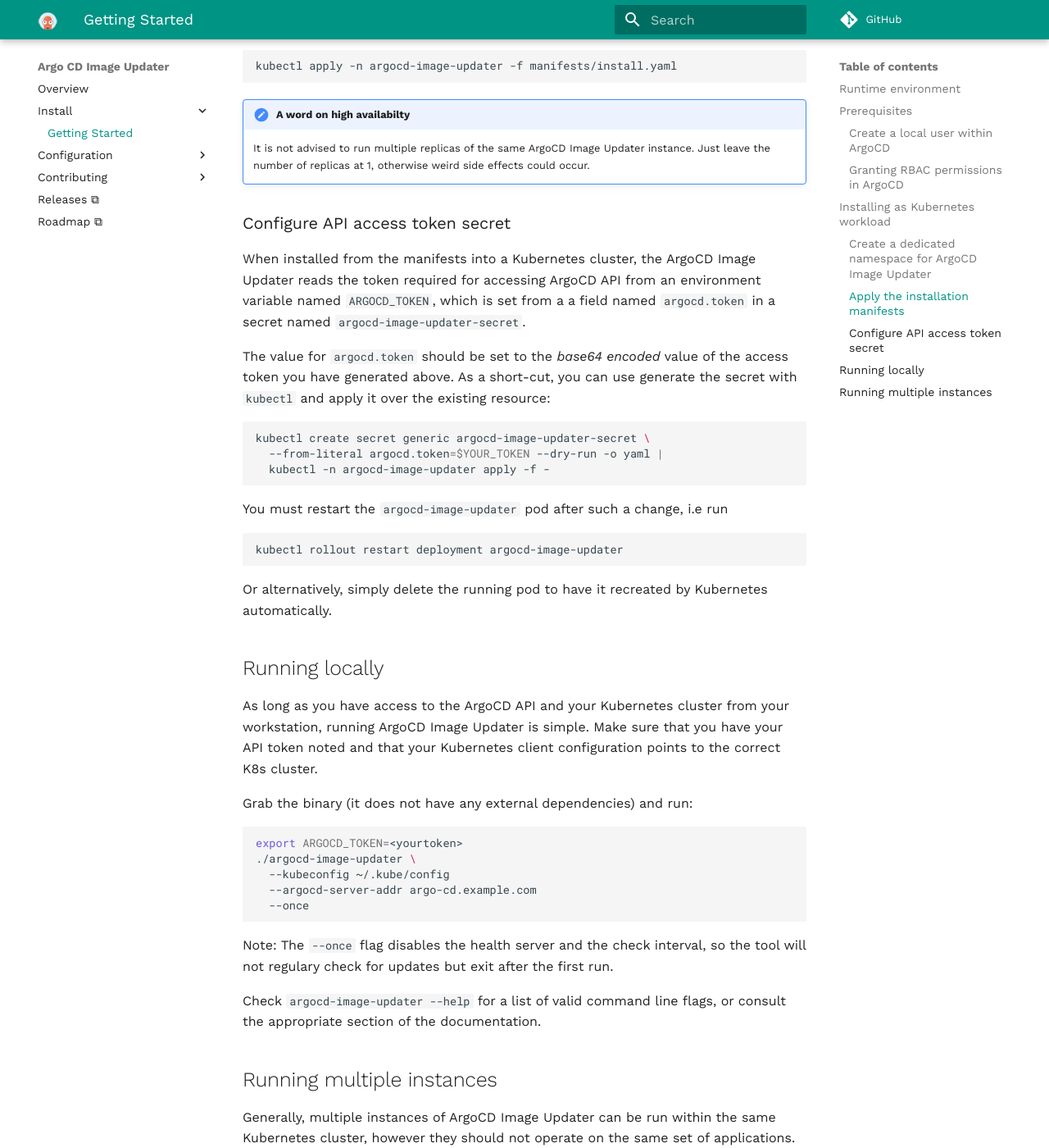
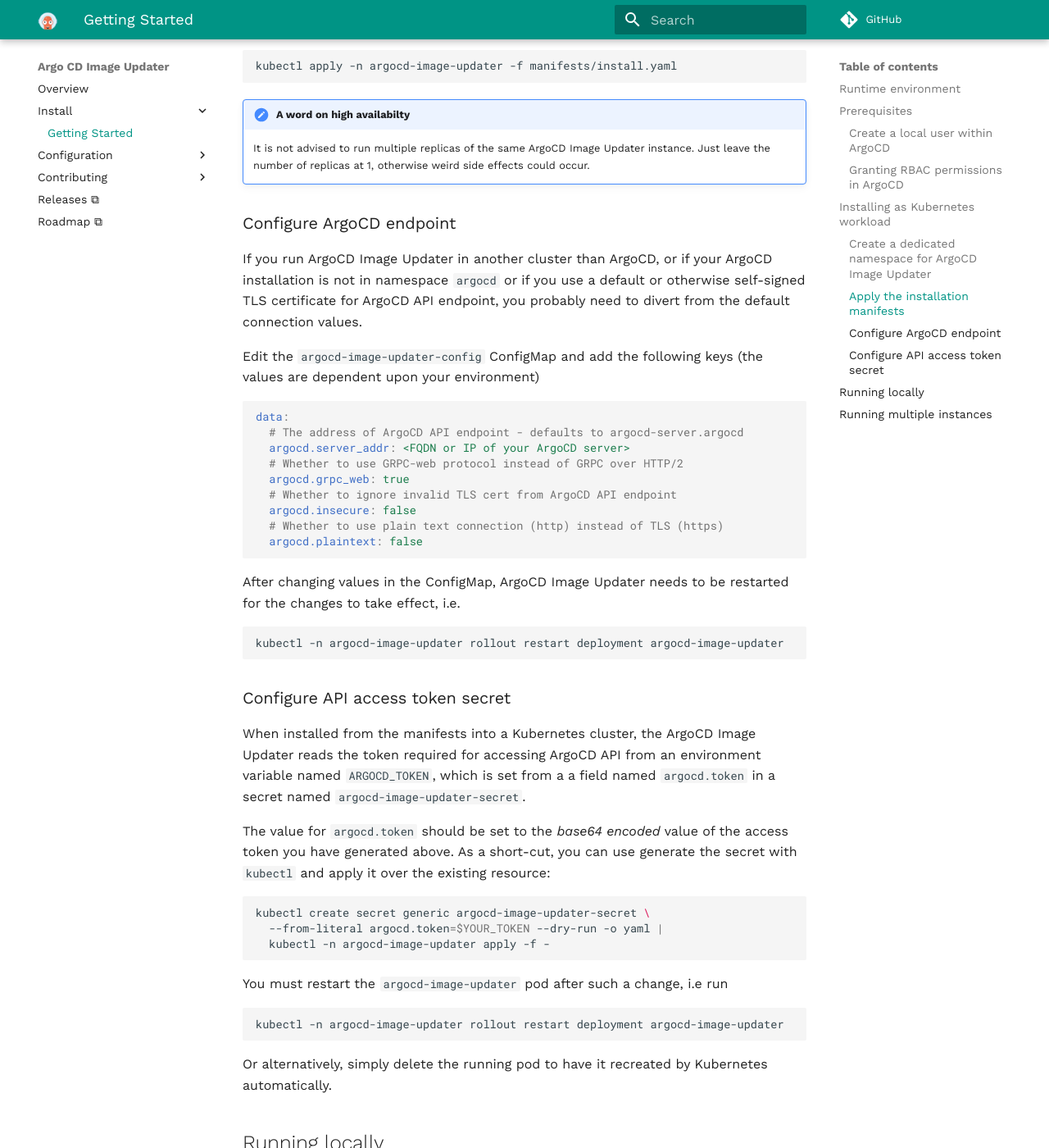
Before and after one commit to argoproj-labs/argocd-image-updater, an MkDocs documentation site: the page built from docs/install/start.md, in a window 1280 px wide and 1400 px high, scrolled down 2014 px. Shown: the whole window at 82% size. Built offline with MkDocs 1.6.1 and Material for MkDocs 9.7.7, drawn with Linux system fonts in a browser that asks for light colours; comment, search, counter and statistics services are not loaded.

Commit message:
Add instructions for configuring ArgoCD endpoint via CM

````diff
--- a/docs/install/start.md
+++ b/docs/install/start.md
@@ -94,6 +94,35 @@ kubectl apply -n argocd-image-updater -f manifests/install.yaml
     instance. Just leave the number of replicas at 1, otherwise weird side
     effects could occur.
 
+### Configure ArgoCD endpoint
+
+If you run ArgoCD Image Updater in another cluster than ArgoCD, or if your
+ArgoCD installation is not in namespace `argocd` or if you use a default or
+otherwise self-signed TLS certificate for ArgoCD API endpoint, you probably
+need to divert from the default connection values.
+
+Edit the `argocd-image-updater-config` ConfigMap and add the following keys
+(the values are dependent upon your environment)
+
+```yaml
+data:
+  # The address of ArgoCD API endpoint - defaults to argocd-server.argocd
+  argocd.server_addr: <FQDN or IP of your ArgoCD server>
+  # Whether to use GRPC-web protocol instead of GRPC over HTTP/2
+  argocd.grpc_web: true
+  # Whether to ignore invalid TLS cert from ArgoCD API endpoint
+  argocd.insecure: false
+  # Whether to use plain text connection (http) instead of TLS (https)
+  argocd.plaintext: false
+```
+
+After changing values in the ConfigMap, ArgoCD Image Updater needs to be
+restarted for the changes to take effect, i.e.
+
+```shell
+kubectl -n argocd-image-updater rollout restart deployment argocd-image-updater
+```
+
 ### Configure API access token secret
 
 When installed from the manifests into a Kubernetes cluster, the ArgoCD Image
@@ -114,7 +143,7 @@ kubectl create secret generic argocd-image-updater-secret \
 You must restart the `argocd-image-updater` pod after such a change, i.e run
 
 ```shell
-kubectl rollout restart deployment argocd-image-updater
+kubectl -n argocd-image-updater rollout restart deployment argocd-image-updater
 ```
 
 Or alternatively, simply delete the running pod to have it recreated by
````
